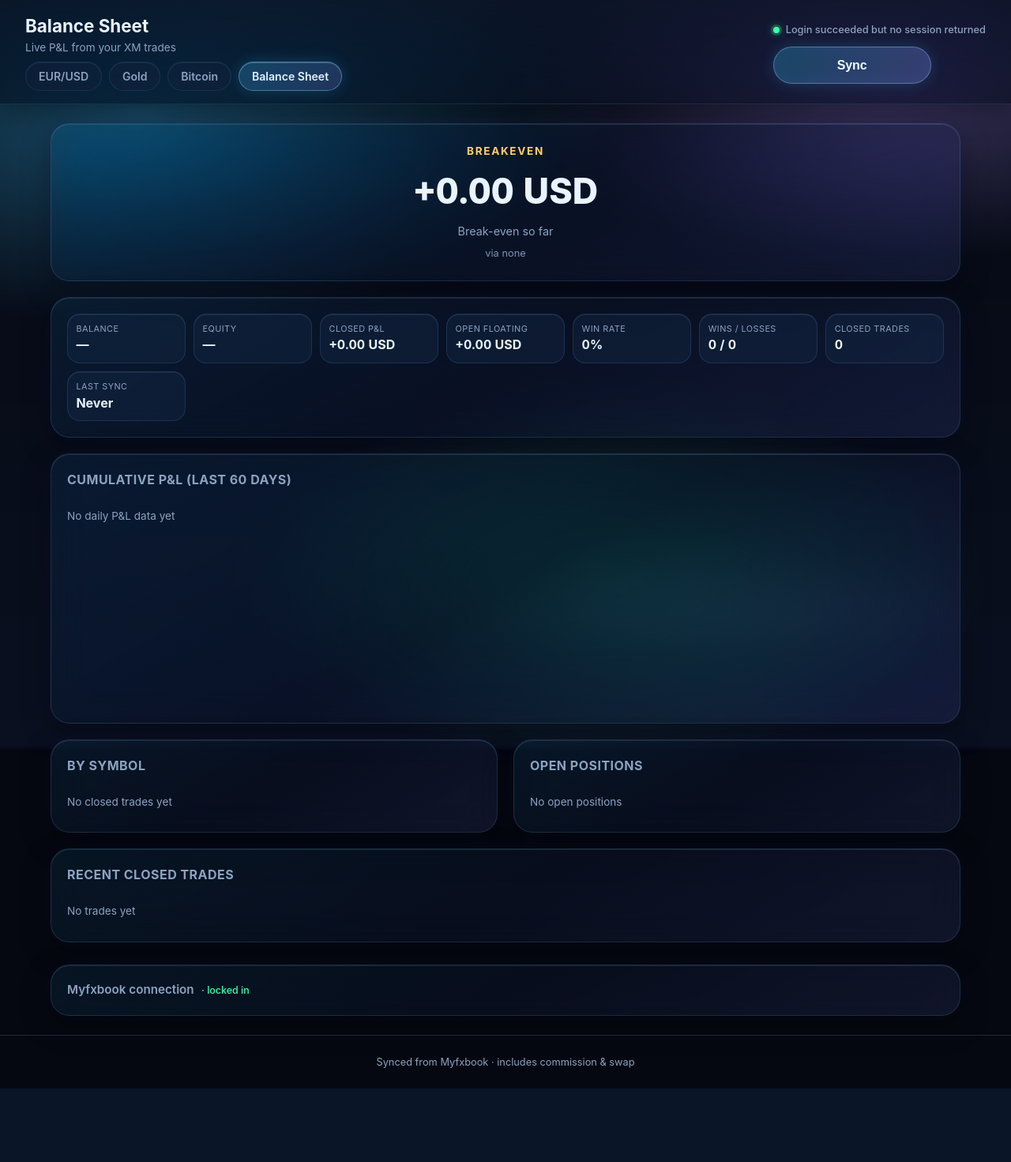
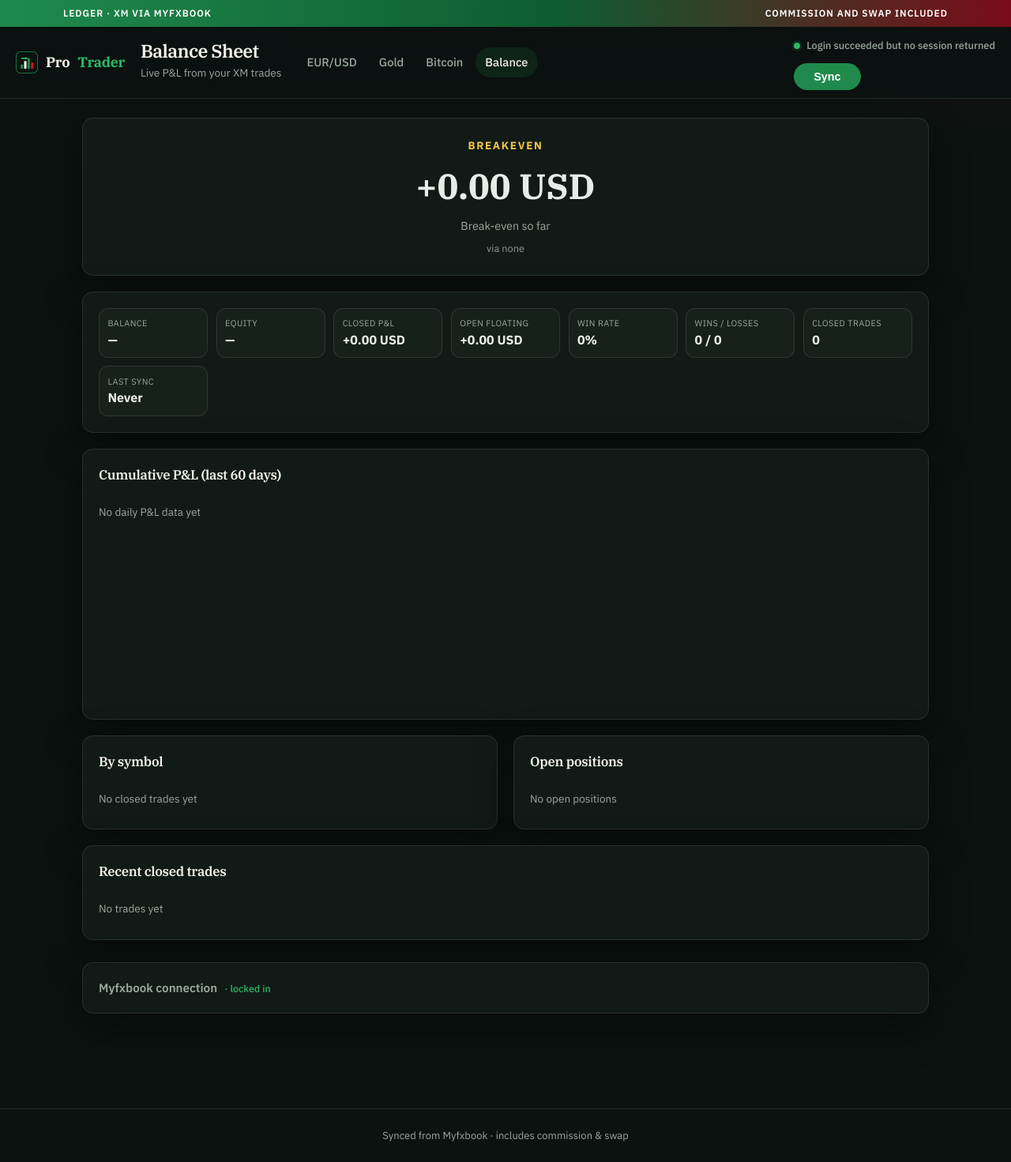
Before and after one commit to Rawlincoln/pro-trader, a Flask app: page /balance in a window 1280 px wide. Shown: the whole page at 79% size. Before the commit the page ends 1378 px from the top, so only its background shows below. Run offline with Flask 3, Linux system fonts and the light colour scheme; data that the repository does not hold is empty; some libraries are stand-ins or nearby versions.

Commit message:
Pro Trader: GhostLedger visual system — IBM Plex, forest night, Kenya green/red desk

```diff
--- /dev/null
+++ b/static/css/ledger-theme.css
@@ -0,0 +1,528 @@
+/* ==========================================================================
+   LEDGER THEME — GhostLedger visual system, adapted for a trading desk
+   Forest night · paper cream · Kenya green / red · IBM Plex
+   ========================================================================== */
+body.ledger {
+  --gl-bg: #0b1210;
+  --gl-bg-2: #111a16;
+  --gl-bg-3: #17211c;
+  --gl-paper: #f4f1ea;
+  --gl-paper-dim: #d9d4c8;
+  --gl-ink: #e8ece8;
+  --gl-muted: #9aa89e;
+  --gl-faint: #6b7a70;
+  --gl-green: #1f8a4c;
+  --gl-green-2: #2db864;
+  --gl-green-dim: rgba(31, 138, 76, 0.16);
+  --gl-red: #ce1126;
+  --gl-red-dim: rgba(206, 17, 38, 0.16);
+  --gl-amber: #d4a017;
+  --gl-amber-dim: rgba(212, 160, 23, 0.16);
+  --gl-line: rgba(244, 241, 234, 0.1);
+  --gl-line-2: rgba(244, 241, 234, 0.18);
+  --gl-shadow: 0 18px 50px rgba(0, 0, 0, 0.35);
+  --gl-radius: 14px;
+  --gl-font: "IBM Plex Sans", "Segoe UI", system-ui, sans-serif;
+  --gl-serif: "IBM Plex Serif", Georgia, "Times New Roman", serif;
+  --gl-mono: "IBM Plex Mono", ui-monospace, Consolas, monospace;
+
+  --bg: var(--gl-bg);
+  --card: var(--gl-bg-2);
+  --border: var(--gl-line);
+  --text: var(--gl-ink);
+  --muted: var(--gl-muted);
+  --buy: var(--gl-green-2);
+  --sell: #ff8a96;
+  --wait: #f0c34a;
+  --accent: var(--gl-green-2);
+  --entry: #9cbcff;
+  --sl: #ff8a96;
+  --tp: var(--gl-green-2);
+
+  font-family: var(--gl-font);
+  color: var(--gl-ink);
+  background:
+    radial-gradient(900px 420px at 10% -10%, rgba(31, 138, 76, 0.14), transparent 55%),
+    radial-gradient(700px 380px at 100% 0%, rgba(206, 17, 38, 0.08), transparent 50%),
+    var(--gl-bg);
+  min-height: 100vh;
+  -webkit-font-smoothing: antialiased;
+}
+
+body.ledger .skip {
+  position: absolute;
+  left: -999px;
+  top: 0;
+  background: var(--gl-paper);
+  color: #111;
+  padding: 8px 12px;
+  z-index: 40;
+}
+body.ledger .skip:focus { left: 8px; }
+
+/* Top tape */
+body.ledger .gl-banner {
+  background: linear-gradient(90deg, var(--gl-green), #0e5c32 55%, #7a0c18);
+  color: #fff;
+  font-size: 12px;
+  font-weight: 600;
+  letter-spacing: 0.08em;
+  text-transform: uppercase;
+}
+body.ledger .gl-banner-inner {
+  width: min(1120px, calc(100% - 32px));
+  margin: 0 auto;
+  padding: 8px 0;
+  display: flex;
+  justify-content: space-between;
+  gap: 12px;
+  flex-wrap: wrap;
+}
+
+/* Header */
+body.ledger .header,
+body.ledger .gl-bar.header {
+  position: sticky;
+  top: 0;
+  z-index: 20;
+  background: rgba(11, 18, 16, 0.88);
+  backdrop-filter: blur(14px);
+  -webkit-backdrop-filter: blur(14px);
+  border-bottom: 1px solid var(--gl-line);
+  box-shadow: none;
+  padding: 0.65rem 1.25rem;
+  color: var(--gl-ink);
+}
+body.ledger .header-left { display: flex; flex-wrap: wrap; align-items: center; gap: 14px 20px; }
+body.ledger .gl-brand {
+  display: inline-flex;
+  align-items: center;
+  gap: 10px;
+  color: var(--gl-paper);
+  text-decoration: none;
+  font-family: var(--gl-serif);
+  font-weight: 700;
+  font-size: 1.12rem;
+  letter-spacing: -0.02em;
+  flex-shrink: 0;
+}
+body.ledger .gl-brand:hover { text-decoration: none; color: var(--gl-paper); }
+body.ledger .gl-brand b { color: var(--gl-green-2); font-weight: 700; }
+body.ledger .gl-brand img { width: 28px; height: 28px; display: block; }
+body.ledger .header h1 {
+  font-family: var(--gl-serif);
+  font-size: 1.45rem;
+  font-weight: 600;
+  letter-spacing: -0.03em;
+  color: var(--gl-paper);
+}
+body.ledger .subtitle { color: var(--gl-muted); }
+
+body.ledger .nav-tabs { margin-top: 0; gap: 4px; }
+body.ledger .nav-tab {
+  color: var(--gl-muted);
+  background: none;
+  border: 0;
+  border-radius: 999px;
+  padding: 8px 12px;
+  font-weight: 500;
+  font-size: 0.92rem;
+  box-shadow: none;
+}
+body.ledger .nav-tab:hover,
+body.ledger .nav-tab.active {
+  color: var(--gl-paper);
+  background: var(--gl-green-dim);
+  border: 0;
+  box-shadow: none;
+  transform: none;
+}
+body.ledger.asset-gold .nav-tab.active,
+body.ledger.asset-bitcoin .nav-tab.active {
+  color: var(--gl-paper);
+  background: var(--gl-green-dim);
+  border: 0;
+}
+
+body.ledger .au-price-well,
+body.ledger .gl-price {
+  text-align: right;
+  min-width: 10rem;
+  padding: 8px 12px;
+  border-radius: var(--gl-radius);
+  background: var(--gl-bg-2);
+  border: 1px solid var(--gl-line);
+  box-shadow: none;
+  backdrop-filter: none;
+}
+body.ledger .lcd-label {
+  display: block;
+  font-size: 11px;
+  font-weight: 700;
+  letter-spacing: 0.14em;
+  text-transform: uppercase;
+  color: var(--gl-faint);
+}
+body.ledger .lcd-digits,
+body.ledger .au-price-well .price,
+body.ledger .gl-price .price {
+  font-family: var(--gl-mono) !important;
+  font-size: 1.45rem !important;
+  font-weight: 500;
+  color: var(--gl-paper) !important;
+  text-shadow: none;
+  letter-spacing: -0.02em;
+}
+body.ledger .change {
+  font-family: var(--gl-mono);
+  font-size: 0.82rem;
+}
+body.ledger .change.up { color: var(--gl-green-2); text-shadow: none; }
+body.ledger .change.down { color: #ff8a96; text-shadow: none; }
+body.ledger .status { color: var(--gl-muted); font-weight: 500; }
+body.ledger .status-dot.online {
+  background: var(--gl-green-2);
+  box-shadow: 0 0 0 3px var(--gl-green-dim);
+}
+body.ledger .status-dot.offline {
+  background: var(--gl-red);
+  box-shadow: 0 0 0 3px var(--gl-red-dim);
+}
+
+body.ledger .dashboard,
+body.ledger .footer { position: relative; z-index: 1; }
+body.ledger .simple-dashboard { max-width: 1120px; padding: 28px 16px 120px; gap: 14px; }
+body.ledger .balance-dashboard { max-width: 1120px; padding-bottom: 120px; }
+
+/* Panels */
+body.ledger .card,
+body.ledger .au-panel,
+body.ledger .action-card {
+  background: var(--gl-bg-2);
+  border: 1px solid var(--gl-line);
+  border-radius: var(--gl-radius);
+  box-shadow: var(--gl-shadow);
+  backdrop-filter: none;
+  -webkit-backdrop-filter: none;
+}
+body.ledger .card h2,
+body.ledger .simple-more > summary {
+  font-family: var(--gl-serif);
+  font-weight: 600;
+  letter-spacing: -0.02em;
+  text-transform: none;
+  color: var(--gl-paper);
+  font-size: 1.05rem;
+}
+body.ledger .au-inset,
+body.ledger .chart-wrap {
+  background: #07110d;
+  border: 1px solid var(--gl-line);
+  border-radius: 12px;
+  box-shadow: none;
+}
+body.ledger .au-tile,
+body.ledger .al-box,
+body.ledger .bs-metric {
+  background: var(--gl-bg-3);
+  border: 1px solid var(--gl-line);
+  border-radius: 12px;
+  box-shadow: none;
+  backdrop-filter: none;
+}
+
+/* Hero action — editorial, not neon */
+body.ledger .action-card {
+  padding: 1.5rem 1.35rem 1.35rem;
+  position: relative;
+  overflow: hidden;
+}
+body.ledger .action-card::before,
+body.ledger .action-card::after { display: none; }
+body.ledger .action-card.buy { border-color: rgba(45, 184, 100, 0.45); }
+body.ledger .action-card.sell { border-color: rgba(206, 17, 38, 0.45); }
+body.ledger .action-card.wait { border-color: rgba(212, 160, 23, 0.35); }
+body.ledger .action-kicker {
+  color: var(--gl-red);
+  font-size: 12px;
+  font-weight: 700;
+  letter-spacing: 0.16em;
+}
+body.ledger .action-verb {
+  font-family: var(--gl-serif);
+  font-weight: 600;
+  letter-spacing: -0.03em;
+  color: var(--gl-paper);
+  text-shadow: none;
+  max-width: 18ch;
+}
+body.ledger .action-card.buy .action-verb { color: var(--gl-green-2); }
+body.ledger .action-card.sell .action-verb { color: #ff8a96; }
+body.ledger .action-card.wait .action-verb { color: #f0c34a; }
+body.ledger .action-plain { color: var(--gl-muted); font-size: 1.05rem; max-width: 52ch; }
+
+body.ledger .action-conf,
+body.ledger .action-conf.au-orb {
+  min-width: 7.2rem;
+  aspect-ratio: auto;
+  border-radius: var(--gl-radius);
+  padding: 14px 16px;
+  background: var(--gl-bg-3);
+  border: 1px solid var(--gl-line);
+  box-shadow: none;
+  backdrop-filter: none;
+  text-align: left;
+  align-items: flex-start;
+}
+body.ledger .action-conf-label {
+  color: var(--gl-muted);
+  font-size: 11px;
+  font-weight: 700;
+  letter-spacing: 0.12em;
+}
+body.ledger .action-conf-value {
+  font-family: var(--gl-serif);
+  font-size: 1.7rem;
+  font-weight: 600;
+  color: var(--gl-paper);
+  text-shadow: none;
+}
+
+body.ledger .grade-badge,
+body.ledger .session-badge,
+body.ledger .size-badge,
+body.ledger .check-chip,
+body.ledger .a-plus-badge,
+body.ledger .ftmo-pill {
+  border-radius: 999px;
+  border: 0;
+  font-size: 11px;
+  font-weight: 700;
+  letter-spacing: 0.06em;
+  text-transform: uppercase;
+  padding: 3px 9px;
+  box-shadow: none;
+  text-shadow: none;
+  background: rgba(244, 241, 234, 0.08);
+  color: var(--gl-paper-dim);
+}
+body.ledger .grade-badge.grade-a,
+body.ledger .grade-badge.grade-b,
+body.ledger .check-chip.ok {
+  background: var(--gl-green-dim);
+  color: var(--gl-green-2);
+  border: 0;
+}
+body.ledger .grade-badge.grade-c,
+body.ledger .session-badge.sess-low {
+  background: var(--gl-amber-dim);
+  color: #f0c34a;
+}
+body.ledger .grade-badge.grade-d,
+body.ledger .grade-badge.grade-f {
+  background: var(--gl-red-dim);
+  color: #ff8a96;
+}
+body.ledger .session-badge.sess-best,
+body.ledger .session-badge.sess-high {
+  background: rgba(80, 140, 255, 0.16);
+  color: #9cbcff;
+}
+
+/* Numbered steps — GhostLedger pattern */
+body.ledger .action-steps {
+  list-style: none;
+  margin: 0;
+  padding: 0;
+  display: grid;
+  gap: 10px;
+  counter-reset: step;
+}
+body.ledger .action-steps li {
+  list-style: none;
+  background: var(--gl-bg-3);
+  border: 1px solid var(--gl-line);
+  border-radius: 12px;
+  padding: 12px 12px 12px 48px;
+  position: relative;
+  font-size: 0.95rem;
+  color: var(--gl-ink);
+}
+body.ledger .action-steps li::before {
+  counter-increment: step;
+  content: counter(step);
+  position: absolute;
+  left: 12px;
+  top: 12px;
+  width: 24px;
+  height: 24px;
+  border-radius: 50%;
+  background: var(--gl-green);
+  color: #fff;
+  display: grid;
+  place-items: center;
+  font-size: 12px;
+  font-weight: 700;
+  font-family: var(--gl-font);
+}
+body.ledger .action-card.sell .action-steps li::before { background: var(--gl-red); }
+body.ledger .action-card.wait .action-steps li::before { background: #5a6b60; }
+body.ledger .action-steps li::marker { content: none; }
+
+body.ledger .al-box span { color: var(--gl-muted); letter-spacing: 0.08em; }
+body.ledger .al-box strong {
+  font-family: var(--gl-mono);
+  font-weight: 500;
+  font-size: 0.95rem;
+  color: var(--gl-paper);
+}
+body.ledger .al-box.entry { border-color: rgba(156, 188, 255, 0.28); }
+body.ledger .al-box.entry strong { color: #9cbcff; }
+body.ledger .al-box.sl { border-color: rgba(206, 17, 38, 0.35); }
+body.ledger .al-box.sl strong { color: #ff8a96; }
+body.ledger .al-box.tp { border-color: rgba(31, 138, 76, 0.35); }
+body.ledger .al-box.tp strong { color: var(--gl-green-2); }
+body.ledger .al-box.rr strong { color: var(--gl-paper); }
+
+body.ledger .action-why,
+body.ledger .action-grade-reasons,
+body.ledger .action-size-note,
+body.ledger .a-plus-sub,
+body.ledger .a-plus-note { color: var(--gl-muted); }
+
+/* A+ / FTMO */
+body.ledger .a-plus-card h2 { margin-bottom: 0.35rem; }
+body.ledger .a-plus-steps {
+  list-style: none;
+  display: grid;
+  gap: 8px;
+  padding: 0;
+  margin: 12px 0;
+}
+body.ledger .a-plus-steps li {
+  background: var(--gl-bg-3);
+  border: 1px solid var(--gl-line);
+  border-radius: 12px;
+  padding: 12px;
+  color: var(--gl-ink);
+}
+body.ledger .ftmo-pill.take,
+body.ledger .a-plus-badge.take { background: var(--gl-green-dim); color: var(--gl-green-2); }
+body.ledger .ftmo-pill.skip { background: var(--gl-red-dim); color: #ff8a96; }
+
+body.ledger .user-levels-banner {
+  background: var(--gl-amber-dim);
+  border: 1px solid rgba(212, 160, 23, 0.28);
+  color: #f0c34a;
+  border-radius: var(--gl-radius);
+}
+
+/* Buttons */
+body.ledger .refresh-btn,
+body.ledger .ta-btn,
+body.ledger .chart-expand-btn,
+body.ledger .chart-fs-close,
+body.ledger .au-btn {
+  background: transparent;
+  border: 1px solid var(--gl-line-2);
+  color: var(--gl-paper);
+  border-radius: 999px;
+  font-weight: 600;
+  box-shadow: none;
+  backdrop-filter: none;
+}
+body.ledger .refresh-btn,
+body.ledger .ta-btn.primary,
+body.ledger .au-btn {
+  background: var(--gl-green);
+  border-color: transparent;
+  color: #fff;
+}
+body.ledger .refresh-btn:hover,
+body.ledger .ta-btn.primary:hover { background: #176c3c; }
+body.ledger .ta-tg-row input,
+body.ledger .bs-mfb-form input {
+  background: var(--gl-bg-3);
+  border: 1px solid var(--gl-line-2);
+  border-radius: 10px;
+  color: var(--gl-ink);
+  box-shadow: none;
+}
+
+body.ledger .news-item,
+body.ledger .event-item,
+body.ledger .simple-list {
+  color: var(--gl-ink);
+}
+body.ledger .news-item,
+body.ledger .event-item {
+  background: var(--gl-bg-3);
+  border: 1px solid var(--gl-line);
+  border-radius: 12px;
+}
+body.ledger .news-title a { color: var(--gl-green-2); }
+body.ledger .news-meta { color: var(--gl-muted); }
+
+body.ledger .simple-footer {
+  border-top: 1px solid var(--gl-line);
+  padding: 24px 16px 40px;
+  display: flex;
+  flex-wrap: wrap;
+  justify-content: space-between;
+  gap: 16px;
+  align-items: center;
+  max-width: 1120px;
+  margin: 0 auto;
+}
+body.ledger .simple-footer p,
+body.ledger .footer p { color: var(--gl-muted); font-size: 13px; }
+
+body.ledger .chart-fullscreen {
+  background: rgba(11, 18, 16, 0.96);
+  backdrop-filter: blur(18px);
+}
+
+/* Balance */
+body.ledger.balance-page .bs-hero-pnl { font-family: var(--gl-serif); }
+body.ledger.balance-page .bs-hero-pnl.up { color: var(--gl-green-2); }
+body.ledger.balance-page .bs-hero-pnl.down { color: #ff8a96; }
+body.ledger.balance-page .bs-hero-label.profit { color: var(--gl-green-2); }
+body.ledger.balance-page .bs-hero-label.loss { color: #ff8a96; }
+body.ledger.balance-page .bs-table th { color: var(--gl-muted); background: var(--gl-bg-3); }
+body.ledger.balance-page .bs-table td { border-bottom-color: var(--gl-line); }
+body.ledger.balance-page .bs-table td.up { color: var(--gl-green-2); }
+body.ledger.balance-page .bs-table td.down { color: #ff8a96; }
+
+/* Mobile tab bar */
+body.ledger .gl-mobile-nav {
+  display: none;
+  position: fixed;
+  left: 0; right: 0; bottom: 0;
+  background: rgba(11, 18, 16, 0.95);
+  border-top: 1px solid var(--gl-line);
+  padding: 8px 10px calc(8px + env(safe-area-inset-bottom));
+  z-index: 30;
+  grid-template-columns: repeat(4, 1fr);
+}
+body.ledger .gl-mobile-nav a {
+  color: var(--gl-muted);
+  text-align: center;
+  font-size: 11px;
+  font-weight: 600;
+  text-decoration: none;
+  padding: 6px 4px;
+  border-radius: 10px;
+}
+body.ledger .gl-mobile-nav a.active { color: var(--gl-green-2); background: var(--gl-green-dim); }
+
+@media (max-width: 860px) {
+  body.ledger .nav-tabs { display: none; }
+  body.ledger .gl-mobile-nav { display: grid; }
+  body.ledger .simple-dashboard { padding-bottom: 120px; }
+  body.ledger .header { align-items: flex-start; }
+  body.ledger .action-conf.au-orb { min-width: 6.5rem; }
+}
+
+@media (prefers-reduced-motion: reduce) {
+  body.ledger * { transition: none !important; animation: none !important; }
+}
--- a/static/js/balance.js
+++ b/static/js/balance.js
@@ -115,15 +115,15 @@ function renderChart(daily) {
     type: "scatter",
     mode: "lines",
     fill: "tozeroy",
-    line: { color: "#8b5cf6", width: 2 },
-    fillcolor: "rgba(139,92,246,0.15)",
+    line: { color: "#2db864", width: 2 },
+    fillcolor: "rgba(31,138,76,0.18)",
   }], {
     margin: { t: 10, r: 20, b: 40, l: 50 },
     paper_bgcolor: "transparent",
     plot_bgcolor: "transparent",
-    font: { color: "#94a3b8" },
-    xaxis: { gridcolor: "#1e293b" },
-    yaxis: { gridcolor: "#1e293b", title: "Cumulative P&L" },
+    font: { color: "#9aa89e", family: "IBM Plex Sans, Segoe UI, sans-serif" },
+    xaxis: { gridcolor: "rgba(244,241,234,0.1)" },
+    yaxis: { gridcolor: "rgba(244,241,234,0.1)", title: "Cumulative P&L" },
   }, { responsive: true, displayModeBar: false });
 }
 
--- a/templates/balance.html
+++ b/templates/balance.html
@@ -3,22 +3,39 @@
 <head>
   <meta charset="UTF-8">
   <meta name="viewport" content="width=device-width, initial-scale=1.0">
+  <meta name="theme-color" content="#0B1210">
   <title>Balance Sheet — Pro Trader</title>
-  <link rel="stylesheet" href="/static/css/style.css?v=17">
-  <link rel="stylesheet" href="/static/css/aurora-theme.css?v=2">
-  <link href="https://fonts.googleapis.com/css2?family=DM+Sans:opsz,wght@9..40,400;500;600;700&family=JetBrains+Mono:wght@500;600&display=swap" rel="stylesheet">
+  <link rel="icon" href="/static/mark.svg" type="image/svg+xml">
+  <link rel="stylesheet" href="/static/css/style.css?v=18">
+  <link rel="stylesheet" href="/static/css/ledger-theme.css?v=1">
+  <link rel="preconnect" href="https://fonts.googleapis.com">
+  <link rel="preconnect" href="https://fonts.gstatic.com" crossorigin>
+  <link href="https://fonts.googleapis.com/css2?family=IBM+Plex+Mono:wght@400;500&family=IBM+Plex+Sans:wght@400;500;600;700&family=IBM+Plex+Serif:wght@500;600;700&display=swap" rel="stylesheet">
   <script src="https://cdn.plot.ly/plotly-2.27.0.min.js"></script>
 </head>
-<body class="balance-page aurora">
-  <header class="header">
+<body class="balance-page ledger">
+  <a class="skip" href="#bs-hero">Skip to P&amp;L</a>
+  <div class="gl-banner">
+    <div class="gl-banner-inner">
+      <span>Ledger · XM via Myfxbook</span>
+      <span>Commission and swap included</span>
+    </div>
+  </div>
+  <header class="header gl-bar">
     <div class="header-left">
-      <h1>Balance Sheet</h1>
-      <span class="subtitle">Live P&amp;L from your XM trades</span>
-      <nav class="nav-tabs">
+      <a class="gl-brand" href="/">
+        <img src="/static/mark.svg" width="28" height="28" alt="">
+        Pro<b>Trader</b>
+      </a>
+      <div>
+        <h1>Balance Sheet</h1>
+        <span class="subtitle">Live P&amp;L from your XM trades</span>
+      </div>
+      <nav class="nav-tabs" aria-label="Markets">
         {% for a in assets %}
         <a href="{{ a.route }}" class="nav-tab">{{ a.name }}</a>
         {% endfor %}
-        <a href="/balance" class="nav-tab active">Balance Sheet</a>
+        <a href="/balance" class="nav-tab active">Balance</a>
       </nav>
     </div>
     <div class="header-right">
@@ -91,7 +108,13 @@
   <footer class="footer">
     <p>Synced from Myfxbook · includes commission &amp; swap</p>
   </footer>
+  <nav class="gl-mobile-nav" aria-label="Mobile">
+    {% for a in assets %}
+    <a href="{{ a.route }}">{{ a.name }}</a>
+    {% endfor %}
+    <a href="/balance" class="active">Balance</a>
+  </nav>
 
-  <script src="/static/js/balance.js?v=10"></script>
+  <script src="/static/js/balance.js?v=11"></script>
 </body>
 </html>
```
Also changed, not shown: static/js/app.js (+17 -17 lines), templates/dashboard.html (+28 -11 lines), static/mark.svg (added).
